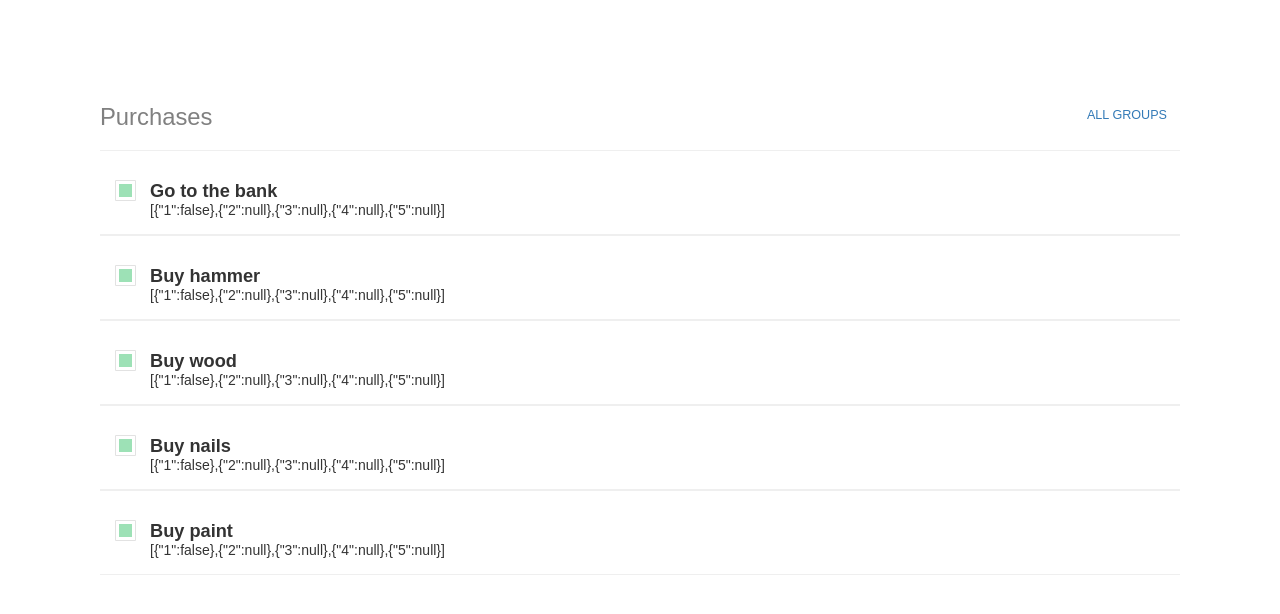
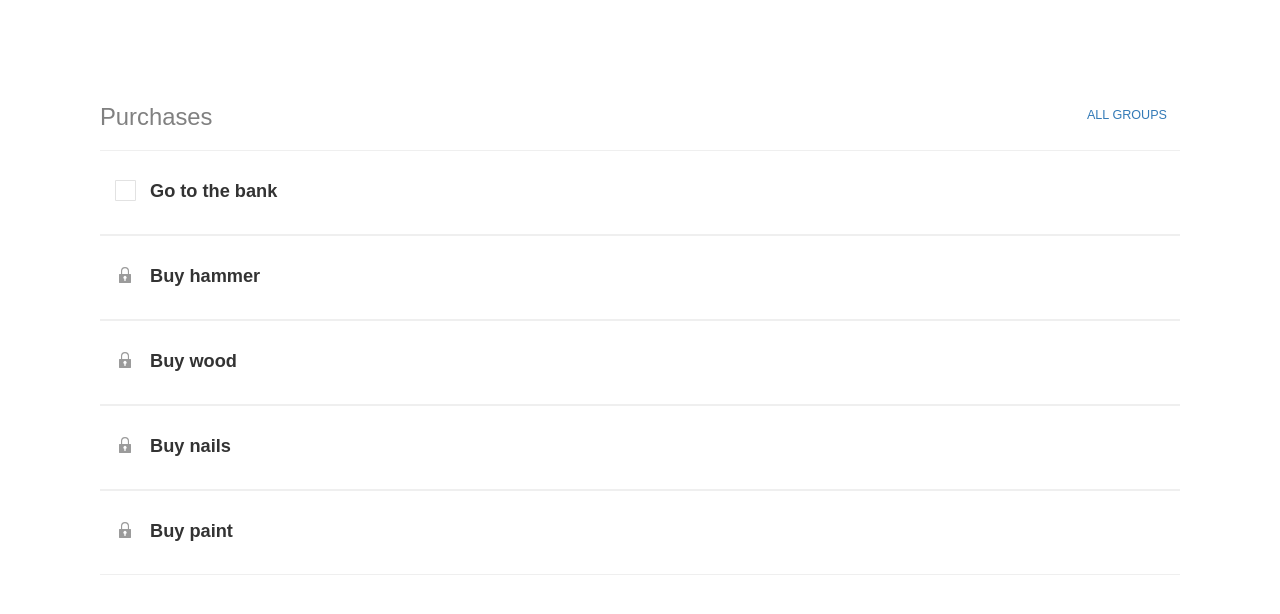
Before and after one commit to LauraBuzek/task-list, a React (Create React App) app: page / in a window 1280 px wide. Both pictures are taken after a click on the picture 125 px from the left and 190 px from the top of the page. Shown: the top 614 px of the page. Built offline with nearby package versions, Linux system fonts and the light colour scheme.

Commit message:
Full functionality in place and working.

```diff
--- a/src/App.js
+++ b/src/App.js
@@ -1,7 +1,6 @@
 import React, { Component } from 'react';
 import TasksInGroupView from './components/TasksInGroupView';
 import ThingsToDoView from './components/ThingsToDoView';
-import _ from 'lodash';
 import './css/App.css';
 
 class App extends Component {
@@ -72,8 +71,25 @@ class App extends Component {
   }
 
   updateView = (isThings, whichGroup) => {
-    this.setState({ isThingsToDo: isThings,
-      whichTaskGroup: whichGroup})
+    this.setState({
+      isThingsToDo: isThings,
+      whichTaskGroup: whichGroup
+    });
+  }
+
+  updateTaskStatus = (id, newStatus) => {
+    var currTaskData = this.state.taskGroupData;
+    var updatedTaskData = currTaskData.map(task => {
+        if(task.id === id) {
+          task['completedAt'] = newStatus;
+        }
+        return task;
+      }
+    );
+    this.setState({
+        taskGroupData: updatedTaskData
+    });
+    return updatedTaskData;
   }
 
   renderAView = () => {
@@ -90,6 +106,7 @@ class App extends Component {
           taskGroupData={this.state.taskGroupData}
           whichTaskGroup={this.state.whichTaskGroup}
           updateViewFn={this.updateView}
+          updateTaskStatusFn={this.updateTaskStatus}
         />
       )
     }
--- a/src/components/ListItemTask.js
+++ b/src/components/ListItemTask.js
@@ -1,30 +1,22 @@
 import React, { Component } from 'react';
+import TaskCheckbox from './TaskCheckbox';
+import '../css/ListItem.css';
 import Checked from "../images/Completed.svg";
 import Unchecked from "../images/Incomplete.svg";
 import Locked from "../images/Locked.svg";
-import '../css/ListItem.css';
 
 class ListItemTask extends Component {
-  chooseTaskStatusImage() {
-    return Checked;
-    if(this.props.taskComplete) {
-      return Checked;
-    } else if (this.props.taskComplete === false) {
-      return Unchecked;
-    } else {
-      return Locked;
-    }
-  }
+
 
   render() {
     return (
       <div className="ListItem">
         <div className="ListItem-unexpand">
-          <img src={this.chooseTaskStatusImage()} alt="Expand tasks" href="#"/>
+          <TaskCheckbox updateTaskStatusFn={this.props.updateTaskStatusFn}
+              id={this.props.taskInfo.id} taskComplete={this.props.taskComplete}/>
         </div>
         <div className="ListItem-titles" id="task">
           <p className="ListItem-title">{this.props.taskInfo.task}</p>
-          <p>{JSON.stringify(this.props.taskComplete)}</p>
         </div>
       </div>
     );
@@ -32,3 +24,11 @@ class ListItemTask extends Component {
 }
 
 export default ListItemTask;
+
+
+/*<TaskCheckbox updateTaskStatusFn={this.props.updateTaskStatusFn}
+              id={this.props.taskInfo.id} taskComplete={this.props.taskComplete}/>
+          <img src={Checked} alt="Expand tasks"
+            onClick={
+              () => this.props.updateTaskStatusFn(1, new Date())
+            } />*/
--- /dev/null
+++ b/src/components/TaskCheckbox.js
@@ -0,0 +1,40 @@
+import React, { Component } from 'react';
+import Checked from "../images/Completed.svg";
+import Unchecked from "../images/Incomplete.svg";
+import Locked from "../images/Locked.svg";
+import '../css/ListItem.css';
+
+class TaskCheckbox extends Component {
+    renderCheckboxStatus = () => {
+    if(this.props.taskComplete) {
+      return (
+        <img src={Checked} alt="Expand tasks"
+            onClick={
+              () => this.props.updateTaskStatusFn(this.props.id, null)
+            } />
+      );
+    } else if (this.props.taskComplete === false) {
+      var currTimestamp = new Date();
+      return (
+        <img src={Unchecked} alt="Expand tasks"
+            onClick={
+              () => this.props.updateTaskStatusFn(this.props.id, currTimestamp)
+            } />
+      );
+    } else {
+      return (
+        <img src={Locked} alt="Expand tasks" />
+      );
+    }
+  }
+
+  render() {
+    return(
+      <div>
+        {this.renderCheckboxStatus()}
+      </div>
+    );
+  }
+}
+
+export default TaskCheckbox;
--- a/src/components/TasksInGroupView.js
+++ b/src/components/TasksInGroupView.js
@@ -5,15 +5,9 @@ import _ from 'lodash';
 import '../css/App.css';
 
 class TaskGroupPage extends Component {
-  constructor() {
-    super();
-
-  }
   calculateTaskStatus = (tasks, tasksInGroup) => {
-    return (
-      tasksInGroup.map(task => {
+    var taskCompleteList = tasksInGroup.map(task => {
         var depIds = task.dependencyIds;
-          var taskId = task.id;
         var completed = (task.completedAt !== null);
         var allDependenciesComplete = tasks.filter(
           depTask => depIds.includes(depTask.id)
@@ -21,48 +15,29 @@ class TaskGroupPage extends Component {
           dep => (dep.completedAt != null)
         )
         if (completed && allDependenciesComplete) {
-            return ({[taskId]: true});
+          task['taskComplete'] = true
         } else if (!allDependenciesComplete) {
-            return ({[taskId]: null});
+          task['taskComplete'] = null;
         } else {
-            return ({[taskId]: false});
+          task['taskComplete'] = false;
         }
-
+        return task;
       }
     )
-    )
-    // var statusDict = []
-    // for(var i = 0; i < this.props.tasksInGroup.length; i++) {
-    //   var ourItem = this.props.tasksInGroup[i];
-    //   var dependencyIds = ourItem.dependencyIds;
-    //   var id = ourItem.id;
-    //   var completed = false;
-    //   var allDependenciesComplete = true;
-    //   var itemStatus = null;
-    //   for (var j = 0; j < dependencyIds.length; j++) {
-    //     var currDependency = dependencyIds[i];
-    //     var indexCurrDependency = 1;
-    //     if (this.props.tasksInGroup[indexCurrDependency].completedAt == null){
-    //       allDependenciesComplete = false;
-    //     }
-    //   }
-    //   if (allDependenciesComplete && completed) {
-    //     itemStatus = null;
-    //   }
-    //   statusDict[id] = ourItem;
-    // }
-    // return null;
+    return taskCompleteList;
   }
 
   generateTasksInGroup = () => {
     var itemsInGroups = _.groupBy(this.props.taskGroupData, 'group')
     var tasksInGroup = itemsInGroups[this.props.whichTaskGroup]
-    var taskStatusList = this.calculateTaskStatus(this.props.taskGroupData, tasksInGroup);
-    return (
-      _.map(tasksInGroup, taskInfo =>
-        <ListItemTask key={taskInfo.id} taskInfo={taskInfo} taskComplete={taskStatusList}/>
+    var tasksWithCompleteList = this.calculateTaskStatus(
+                                      this.props.taskGroupData, tasksInGroup);
+    var listItems = _.map(tasksWithCompleteList, taskInfo =>
+      <ListItemTask key={taskInfo.id} taskInfo={taskInfo}
+            taskComplete={taskInfo.taskComplete}
+            updateTaskStatusFn={this.props.updateTaskStatusFn} />
     )
-    )
+    return listItems;
   }
 
   render() {
```
Lines whose indentation alone changed are shown as unchanged.
